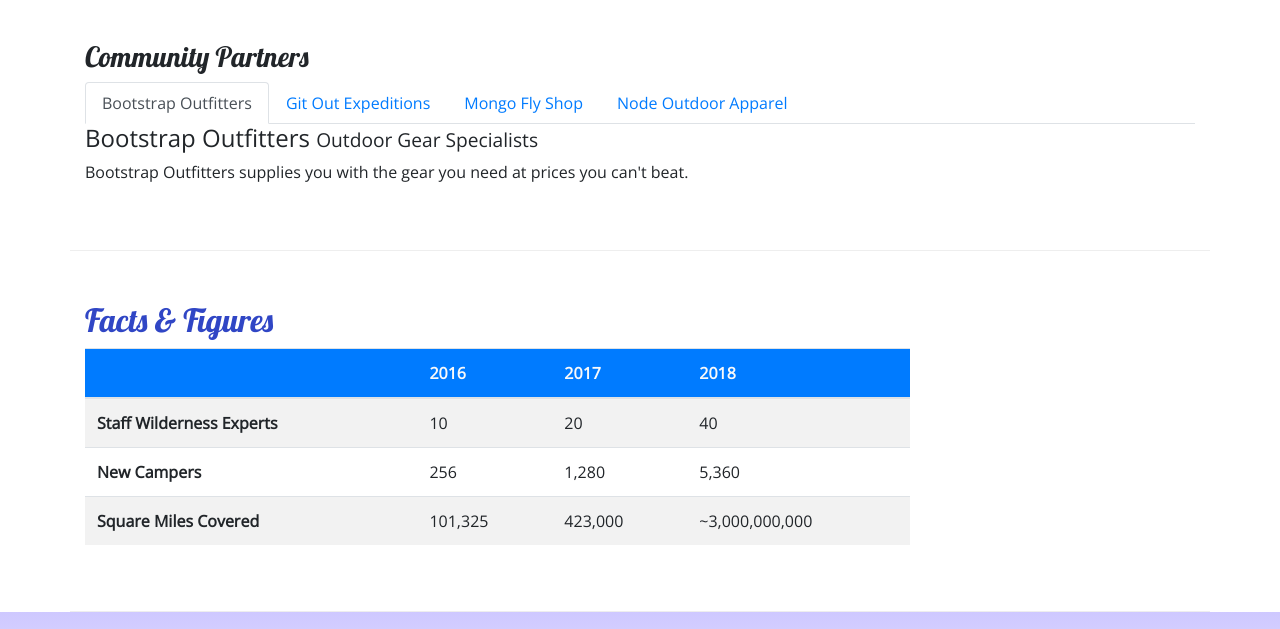
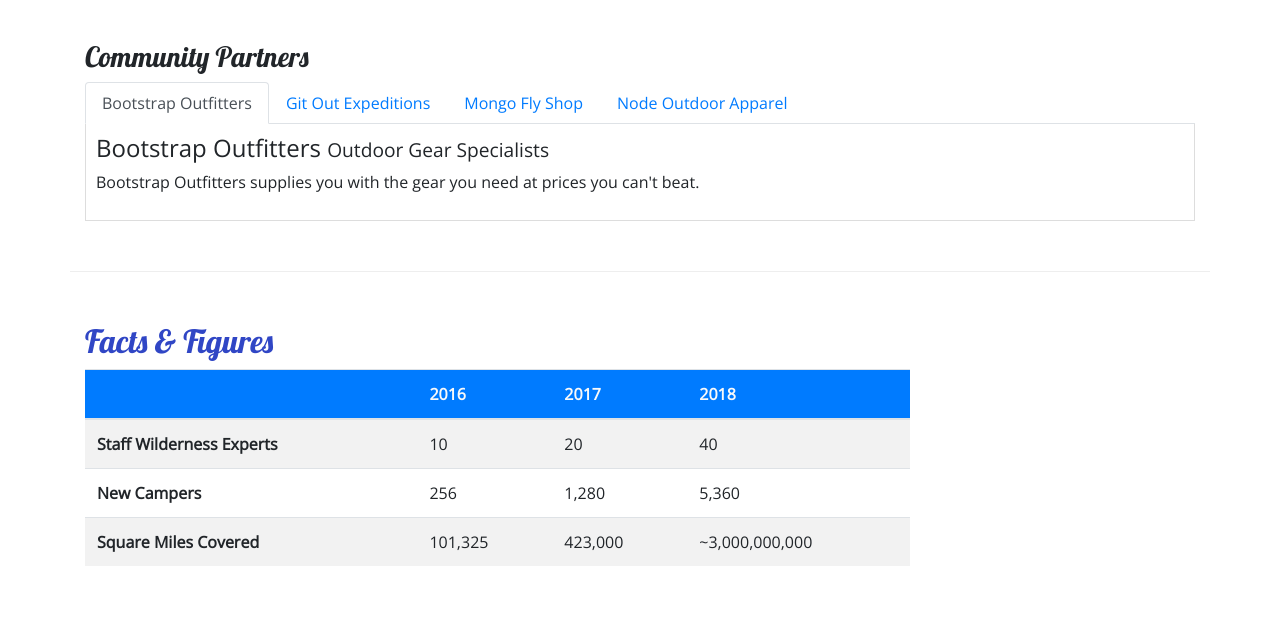
Before and after one commit to RealCopern1cus/nucampproject, a website: page aboutus.html in a window 1280 px wide. Shown: the part 820-1449 px from the top of the page. Drawn offline with nearby package versions, Linux system fonts and the light colour scheme.

Commit message:
styles tabs

```diff
--- a/css/styles.css
+++ b/css/styles.css
@@ -35,3 +35,9 @@
 .navbar {
     background-color: #901cad;
 }
+
+.tab-content {
+    border: 1px solid #DDD;
+    border-top: none;
+    Padding: 10px;
+}
```
